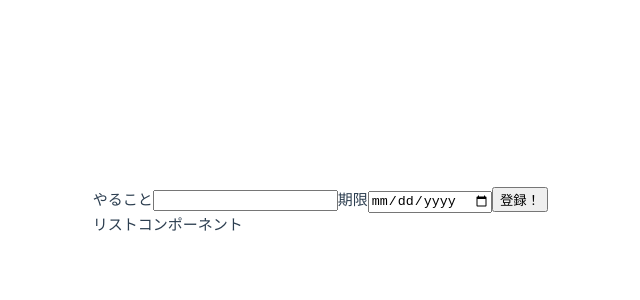
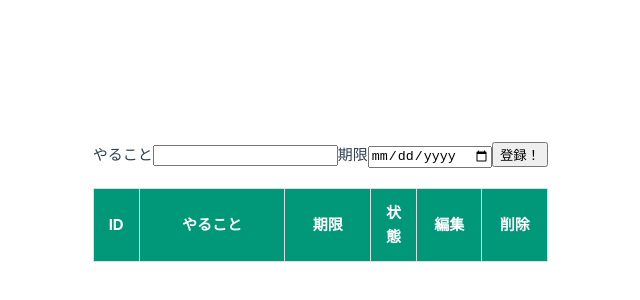
Before and after one commit to portfolio9135/vue-todo-app, a Vue app: page / in a window 1280 px wide. Shown: the part 188-488 px from the top of the page, without its empty margins (92-732 px from the left). Built offline with nearby package versions, Linux system fonts and the light colour scheme.

Commit message:
一覧画面を実装

```diff
--- a/src/components/TodoInput.vue
+++ b/src/components/TodoInput.vue
@@ -5,8 +5,15 @@ import { statuses } from "../const/statuses";
 
 const input = ref("");
 const inputDate = ref("");
+const isErrMsg = ref(false);
 
-const onSubmitForm = () => {
+const onSubmitForm = (e) => {
+  if (input.value == "" || inputDate.value == "") {
+    e.preventDefault();
+    isErrMsg.value = true;
+    return;
+  }
+
   // localStorageに保存されているデータは文字列形式(JSON形式)なので、JSON.parseで配列に変換する
   const items = JSON.parse(localStorage.getItem("items")) || [];
   const newItem = {
@@ -24,14 +31,14 @@ const onSubmitForm = () => {
 
 <template>
   <div>
+    <p v-if="isErrMsg">タスク・期限を両方入力してください</p>
     <form @submit="onSubmitForm">
       <label>やること<input type="text" v-model="input" /></label>
-      <label>期限<input type="date" v-model="inputDate"/></label>
+      <label>期限<input type="date" v-model="inputDate" /></label>
       <input type="submit" value="登録！" />
     </form>
 
     <div>
-      <p>{{ input }}</p>
     </div>
   </div>
 </template>
--- a/src/components/TodoListView.vue
+++ b/src/components/TodoListView.vue
@@ -1,5 +1,98 @@
+<script setup>
+const items = JSON.parse(localStorage.getItem("items")) || [];
+</script>
+
 <template>
     <div>
-        リストコンポーネント
+        <table>
+            <tr>
+                <th class="th-id">ID</th>
+                <th class="th-value">やること</th>
+                <th class="th-limit">期限</th>
+                <th class="th-state">状態</th>
+                <th class="th-edit">編集</th>
+                <th class="th-delete">削除</th>
+            </tr>
+            <tr v-for="item in items" :key="item.id">
+                <td>{{ item.id }}</td>
+                <td>{{ item.content }}</td>
+                <td>{{ item.limit }}</td>
+                <td>{{ item.state.value }}</td>
+                <td><button>編集</button></td>
+                <td><button>削除</button></td>
+            </tr>
+        </table>
     </div>
 </template>
+
+<style scoped>
+table {
+    width: 100%;
+    border-collapse: collapse;
+    margin: 20px 0;
+    font-size: 1em;
+    text-align: left;
+    background-color: #f2f2f2;
+}
+
+th, td {
+    padding: 12px 15px;
+    border: 1px solid #ddd;
+}
+
+th {
+    background-color: #009879;
+    color: #ffffff;
+    font-weight: bold;
+}
+
+tr:nth-of-type(even) {
+    background-color: #f3f3f3;
+}
+
+tr:hover {
+    background-color: #f1f1f1;
+}
+
+.th-id {
+    width: 5%;
+}
+
+.th-value {
+    width: 35%;
+}
+
+.th-limit {
+    width: 20%;
+}
+
+.th-state {
+    width: 10%;
+}
+
+.th-edit, .th-delete {
+    width: 15%;
+    text-align: center;
+}
+
+th, td {
+    text-align: center;
+}
+
+button {
+    padding: 5px 10px;
+    border: none;
+    border-radius: 5px;
+    cursor: pointer;
+}
+
+button.edit {
+    background-color: #4CAF50;
+    color: white;
+}
+
+button.delete {
+    background-color: #f44336;
+    color: white;
+}
+</style>
```
